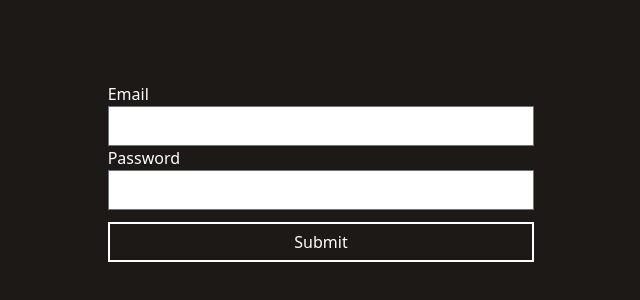
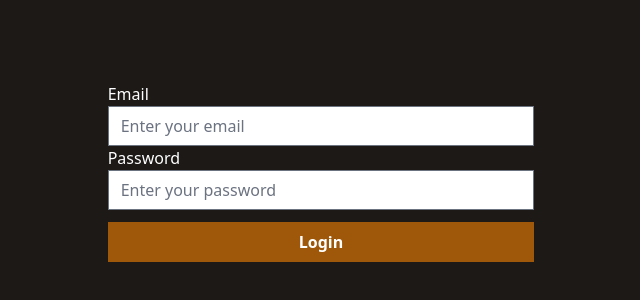
Before and after one commit to chaesthetics/MyPortfoliov2, a Vue app in the folder frontend/: page /admin/login in a window 1280 px wide. Shown: the part 78-378 px from the top of the page, without its empty margins (319-959 px from the left). Built offline with nearby package versions, Linux system fonts and the light colour scheme.

Commit message:
issue/#16

```diff
--- /dev/null
+++ b/frontend/src/components/composables/account.js
@@ -0,0 +1,37 @@
+import { ref } from 'vue';
+import axios from 'axios';
+import { useRouter } from 'vue-router';
+
+axios.defaults.baseURL = "http://127.0.0.1:8000/api/auth/";
+
+export default function useAccount(){
+    const user = ref([]);
+    const errors = ref({});
+    const router = useRouter();
+
+    const login = async (data) => {
+        try{
+            const response = await axios.post("login", data);
+            localStorage.setItem("token", response.data.token);
+            await router.push({name: "admin"});
+        }catch(error){
+            if(error.response.status === 422){
+                errors.value = error.response.data.errors;
+            }
+        }
+    }
+
+    const getToken = async () => {
+        const token = localStorage.getItem("token");
+        if(!token){
+            router.push({name: "login"});
+        }
+    }
+
+    return{
+        errors,
+        user,
+        login,
+        getToken
+    }
+}
--- a/frontend/src/views/AdminView.vue
+++ b/frontend/src/views/AdminView.vue
@@ -1,5 +1,10 @@
 <script setup>
+import useAccount from '@/components/composables/account';
+import { onMounted } from 'vue';
 
+const { getToken, user } = useAccount();
+
+onMounted(()=>{ getToken(); })
 </script>
 
 <template>
--- a/frontend/src/views/LoginView.vue
+++ b/frontend/src/views/LoginView.vue
@@ -1,13 +1,30 @@
-<script></script>
+<script setup>
+import { reactive } from "vue";
+import useAccount from "@/components/composables/account.js";
+
+const { errors, login } = useAccount();
+
+const loginForm = reactive({
+    email: "",
+    password: "",
+});
+
+</script>
 
 <template>
 <div class="fixed w-screen h-screen">
-    <div class="card flex mt-40 min-w-[300px] w-1/3 flex-col ml-auto mr-auto">
-    <label class="text-white mt-1/2">Email</label>
-    <input class="h-10 " type="email">
-    <label class="text-white">Password</label>
-    <input class="h-10" type="password">
-    <button class="border-white border border-2 text-white mt-3 h-10" type="submit">Submit</button>
-    </div>
+    <form @submit.prevent="login(loginForm)">
+        <div class="card flex mt-40 min-w-[300px] w-1/3 flex-col ml-auto mr-auto">
+            <div class="flex flex-col">
+                <label class="text-white mt-1/2">Email</label>
+                <input v-model="loginForm.email" class="h-10 focus:outline-none" placeholder="Enter your email" type="email">
+            </div>
+            <div class="flex flex-col">
+                <label class="text-white">Password</label>
+                <input v-model="loginForm.password" class="h-10 focus:outline-none" placeholder="Enter your password" type="password">
+            </div>
+            <button class="bg-yellow-600 font-semibold hover:bg-yellow-700 text-white mt-3 h-10" type="submit">Login</button>
+        </div>
+    </form>
 </div>
 </template>
```
